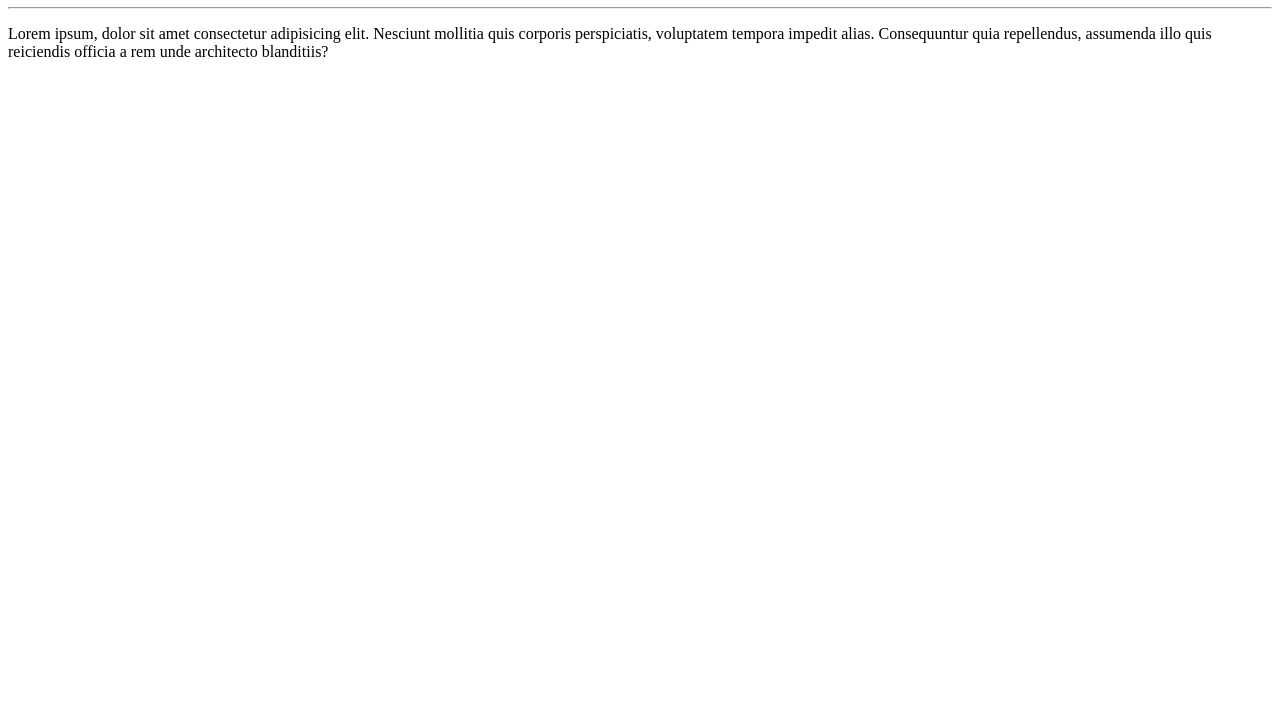
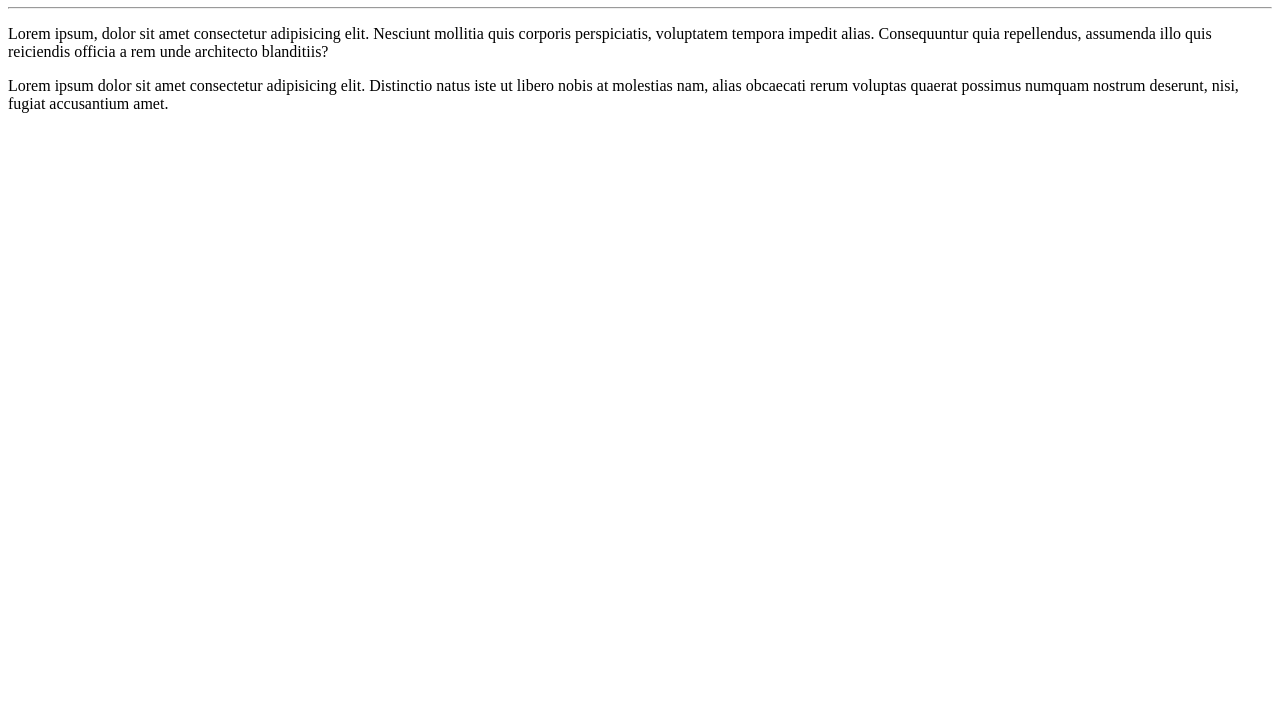
Before and after one commit to GDIAS-DEV/Ola-Mundo, a plain HTML site: page site-exemplo/index.html in a window 1280 px wide. Shown: the part 73-800 px from the top of the page. Drawn offline with Linux system fonts and the light colour scheme.

Commit message:
Novo Paragrafo
Adicionei novo paragrafo no index.html

```diff
--- a/site-exemplo/index.html
+++ b/site-exemplo/index.html
@@ -10,5 +10,7 @@
     <h1>Olá, Mundo!</h1>
     <hr>
     <p>Lorem ipsum, dolor sit amet consectetur adipisicing elit. Nesciunt mollitia quis corporis perspiciatis, voluptatem tempora impedit alias. Consequuntur quia repellendus, assumenda illo quis reiciendis officia a rem unde architecto blanditiis?</p>
+
+    <p>Lorem ipsum dolor sit amet consectetur adipisicing elit. Distinctio natus iste ut libero nobis at molestias nam, alias obcaecati rerum voluptas quaerat possimus numquam nostrum deserunt, nisi, fugiat accusantium amet.</p>
 </body>
 </html>
```
